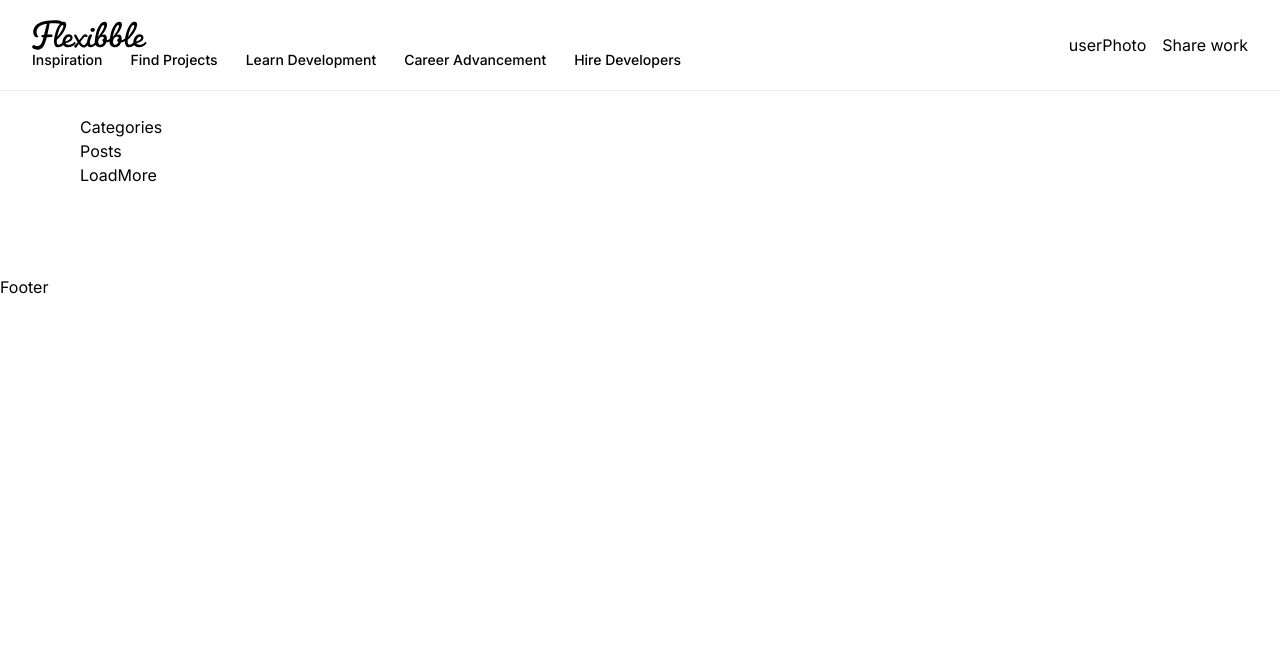
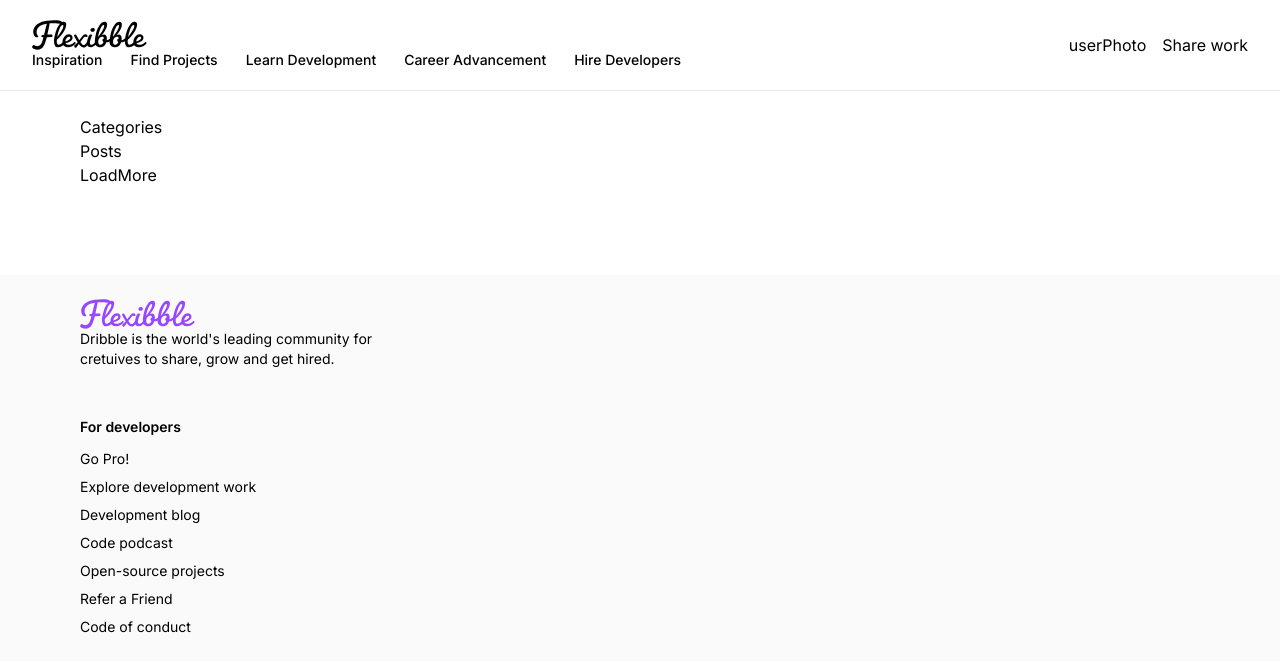
Before and after one commit to Surya-Thombare/DribbleClone, a Next.js app: page / in a window 1280 px wide. Shown: the top 672 px of the page. Built offline with nearby package versions, Linux system fonts and the light colour scheme.

Commit message:
Footer p1

```diff
--- a/components/Footer.tsx
+++ b/components/Footer.tsx
@@ -1,8 +1,44 @@
+import { footerLinks } from '@/constants'
+import Image from 'next/image'
+import Link from 'next/link';
 import React from 'react'
+
+type columnProps = {
+  title: string;
+  links: Array<string>
+}
+
+const FooterColumn = ({title, links}: columnProps) => (
+  <div className='footer_column'>
+    <h4 className='font-semibold '>
+      {title}
+    </h4>
+    <ul className="flex flex-col gap-2 font-normal">
+            {links.map((link) => <Link href="/" key={link}>{link}</Link>)}
+        </ul>
+  </div>
+)
 
 function Footer() {
   return (
-    <div>Footer</div>
+    <footer className='flextStart footer'>
+      <div className='flex flex-col gap-12 w-full'>
+        <div className='flex items-start flex-col'>
+          <Image
+            src='/logo-purple.svg'
+            alt=''
+            width={115}
+            height={38}
+          />
+          <p className='text-start text-sm font-normal nt-5 max-w-xs'>
+              Dribble is the world's leading community for cretuives to share, grow and get hired.
+          </p>
+        </div>
+        <div className='flex flex-wrap gap-12'>
+          <FooterColumn title={footerLinks[0].title} links={footerLinks[0].links}/>
+        </div>
+      </div>
+    </footer>
   )
 }
 
```
